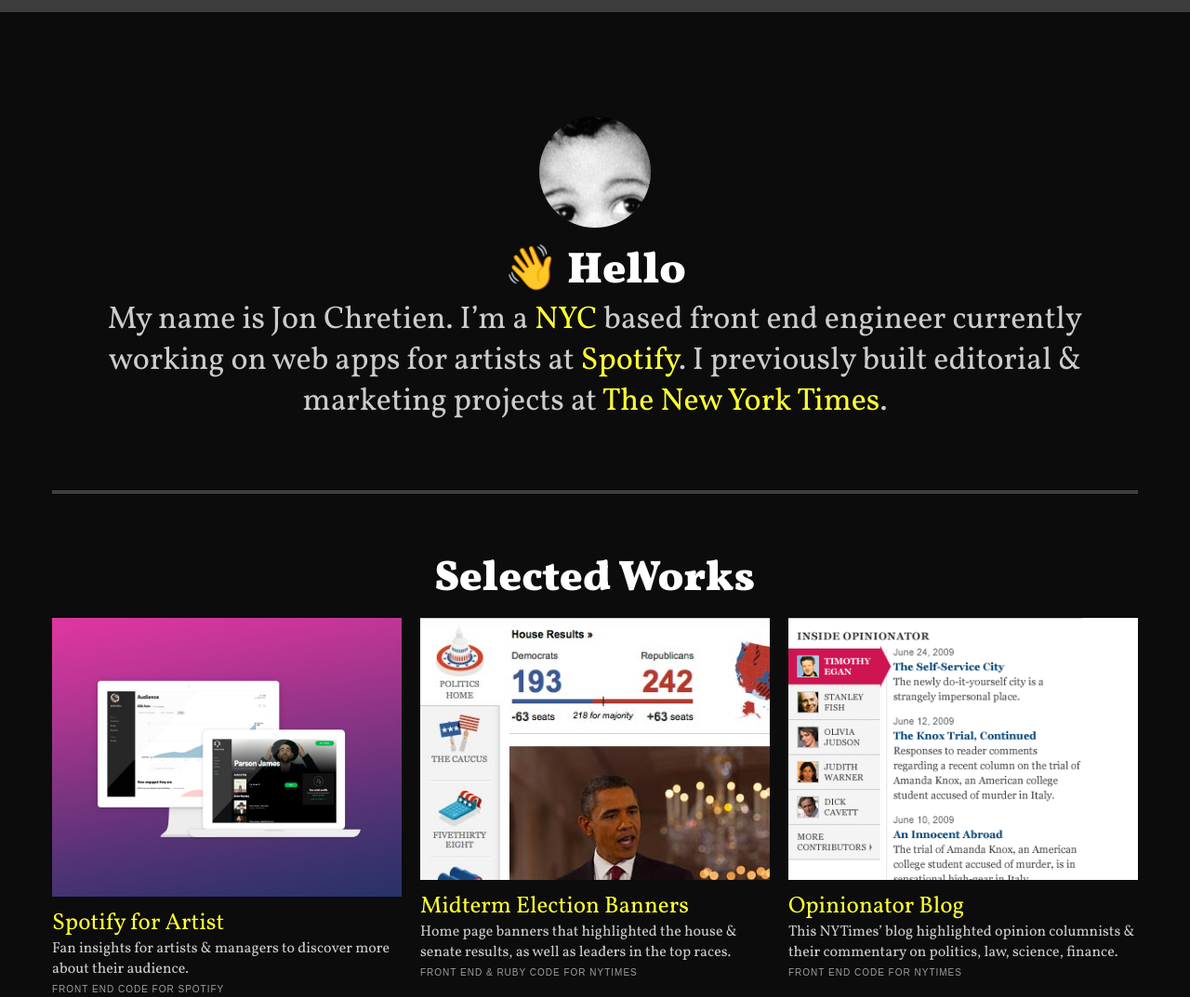
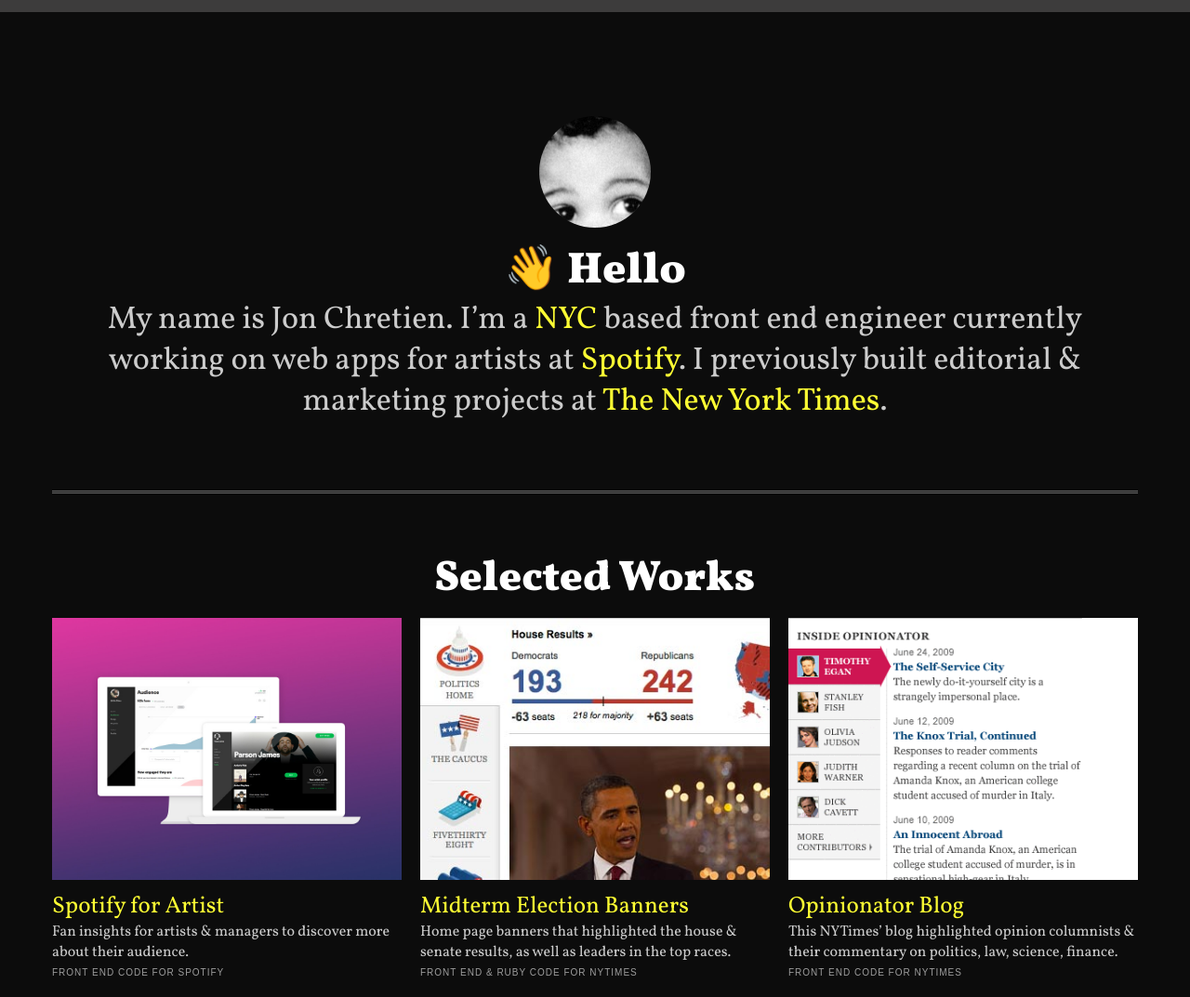
Before and after one commit to TaufeeqR/jon-chretien, a plain HTML site: page index.html in a window 1280 px wide. Shown: the top 1073 px of the page at 93% size. Drawn offline with Linux system fonts and the light colour scheme; a script that the page names is missing.

Commit message:
Aligned the spotify image.

```diff
--- a/index.html
+++ b/index.html
@@ -34,7 +34,7 @@
                     <div class="work-container">
                         <div class="item-1">
                             <a href="https://artists.spotify.com/blog/fan-insights-is-now-spotify-for-artists" target="_blank">
-                                <img src="img/S4ALaunchAssets-sized.jpg" alt="" width="400px" height="300px">Spotify for Artist
+                                <img src="img/S4ALaunchAssets-sized.jpg" alt="">Spotify for Artist
                             </a>
                             <div class="paragraph-1">Fan insights for artists & managers to discover more about their audience.
                             </div>
```
